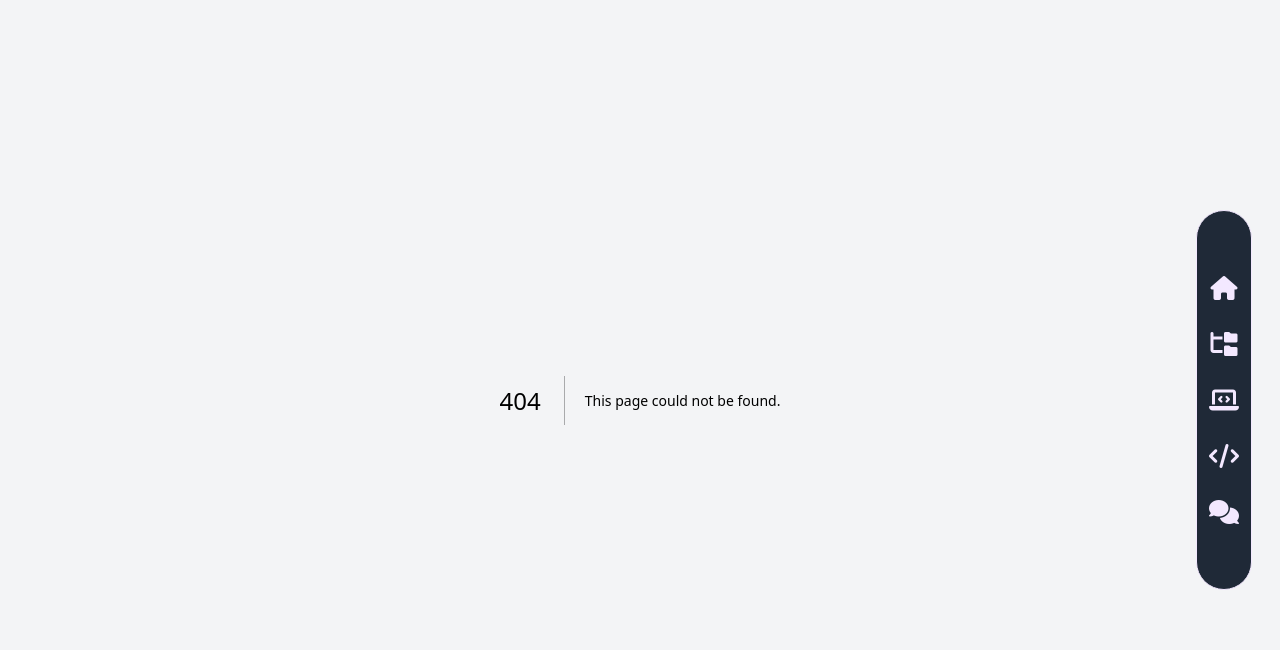
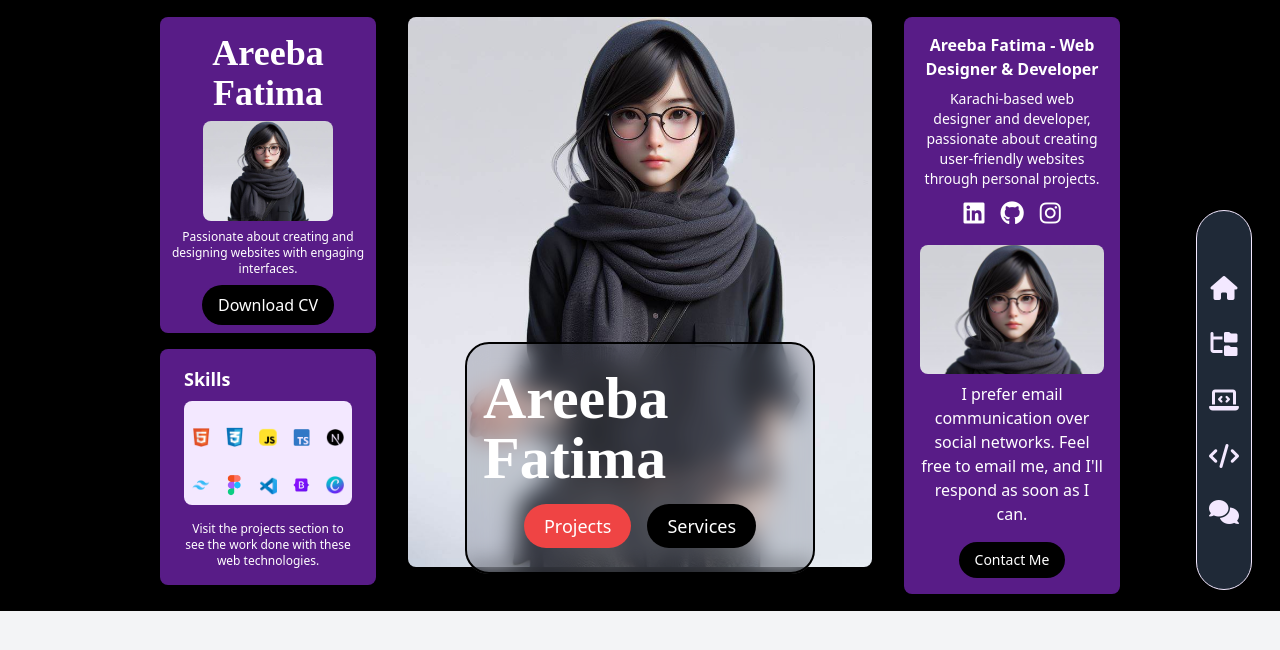
Before and after one commit to AREEBA-FATIMA/nextjs-portfolio, a Next.js app: page / in a window 1280 px wide. Before the commit this address had no page. Shown: the top 650 px of the page. Built offline with nearby package versions, Linux system fonts and the light colour scheme; a web font is replaced by a local one.

Commit message:
nextjs portfolio

```diff
--- /dev/null
+++ b/src/app/page.tsx
@@ -0,0 +1,166 @@
+
+import Image from "next/image";
+import Link from "next/link";
+
+function Profile() {
+  return (
+    <div className="bg-black text-white flex flex-col items-center justify-center py-[17px] px-5 lg:px-40 h-full lg:overflow-hidden">
+      <div className="grid grid-cols-1 lg:grid-cols-4 gap-8 w-full">
+        {/* Left Section */}
+        <div className="col-span-1 flex flex-col items-center max-w-full mx-auto w-full">
+          {/* Profile Summary Box */}
+          <div className="bg-purple-900 p-2 rounded-lg text-center w-full">
+            <div className="flex flex-col items-center">
+              <p className="text-6xl lg:text-4xl font-extrabold mt-2 mb-2" id="stylish">Areeba Fatima</p>
+              <Image
+                src="/images/me-2.png"
+                alt="Areeba Fatima"
+                width={130}
+                height={130}
+                className="rounded-lg w-[240px] h-[200px] lg:h-[100px] lg:w-[130px]"
+              />
+              <p className="mt-2 text-base lg:text-xs">
+                Passionate about creating and designing websites with engaging interfaces.
+              </p>
+              <button className="bg-black text-white hover:bg-white hover:text-black rounded-full px-4 py-2 mt-2 text-xs lg:text-base">
+                Download CV
+              </button>
+            </div>
+          </div>
+
+          {/* Skills Section */}
+          <Link href="/skills">
+            <div className="bg-purple-900 py-4 px-6 rounded-lg text-center w-full mt-4">
+              <p className="text-lg font-bold text-left mb-2">Skills</p>
+              <div className="bg-purple-100 rounded-lg pr-4 py-[0.2px]">
+                <div className="flex flex-col items-center mt-4 space-y-2">
+                  {/* Upper Line for Skill Icons */}
+                  <div className="flex justify-center space-x-2 lg:space-x-4">
+                    {[
+                      { src: "/images/s-1.png", alt: "HTML5" },
+                      { src: "/images/s-2.png", alt: "CSS3" },
+                      { src: "/images/s-3.png", alt: "JavaScript" },
+                      { src: "/images/s-4.png", alt: "TypeScript" },
+                      { src: "/images/s-5.png", alt: "Next.js" }
+                    ].map((skill, index) => (
+                      <div key={index} className="relative group">
+                        <Image
+                          src={skill.src}
+                          alt={skill.alt}
+                          width={20}
+                          height={20}
+                          className="mx-1 lg:mx-2"
+                          id="skills"
+                        />
+                        <span className="absolute bottom-6 left-1/2 transform -translate-x-1/2 opacity-0 group-hover:opacity-100 bg-gray-700 text-white text-xs rounded-md px-2 py-1 transition-opacity duration-300">
+                          {skill.alt}
+                        </span>
+                      </div>
+                    ))}
+                  </div>
+
+                  {/* Lower Line for Skill Icons */}
+                  <div className="flex justify-center space-x-2 lg:space-x-4">
+                    {[
+                      { src: "/images/s-6.png", alt: "Tailwind CSS" },
+                      { src: "/images/s-7.png", alt: "Figma" },
+                      { src: "/images/s-8.png", alt: "VS Code" },
+                      { src: "/images/s-9.png", alt: "Bootstrap" },
+                      { src: "/images/s-10.png", alt: "Canva" }
+                    ].map((skill, index) => (
+                      <div key={index + 5} className="relative group">
+                        <Image
+                          src={skill.src}
+                          alt={skill.alt}
+                          width={20}
+                          height={20}
+                          className="mx-1 lg:mx-2"
+                          id="skills"
+                        />
+                        <span className="absolute bottom-6 left-1/2 transform -translate-x-1/2 opacity-0 group-hover:opacity-100 bg-gray-700 text-white text-xs rounded-md px-2 py-1 transition-opacity duration-300">
+                          {skill.alt}
+                        </span>
+                      </div>
+                    ))}
+                  </div>
+                </div>
+              </div>
+              <p className="mt-4 text-base lg:text-xs">
+                Visit the projects section to see the work done with these web technologies.
+              </p>
+            </div>
+          </Link>
+        </div>
+
+        {/* Center Section */}
+        <div className="col-span-1 lg:col-span-2 flex flex-col items-center justify-center h-full w-full">
+          <div className="relative h-full">
+            {/* Main Profile Image */}
+            <Image
+              src="/images/me-1.jpg"
+              alt="Areeba Fatima"
+              width={550}
+              height={550}
+              className="rounded-lg object-cover h-[550px]"
+            />
+            <div className="absolute lg:w-[350px] w-[250px] bottom-5 left-1/2 transform -translate-x-1/2 bg-gray-500 bg-opacity-30 backdrop-blur-md rounded-3xl px-4 py-6 border-2 border-black">
+              <p className="text-5xl lg:text-6xl font-extrabold" id="stylish">Areeba Fatima</p>
+              <div className="flex justify-center space-x-4 mt-4">
+                <Link href="/projects">
+                  <button className="bg-red-500 hover:bg-purple-800 text-white rounded-full px-5 py-2 text-xs lg:text-lg">
+                    Projects
+                  </button>
+                </Link>
+                <Link href="/services">
+                  <button className="bg-black hover:bg-gray-700 text-white rounded-full px-5 py-2 text-xs lg:text-lg">
+                    Services
+                  </button>
+                </Link>
+              </div>
+            </div>
+          </div>
+        </div>
+
+        {/* Right Section (Merged Boxes) */}
+        <div className="col-span-1 flex flex-col space-y-8 w-full items-center">
+          <div className="bg-purple-900 p-4 rounded-lg text-center w-full">
+            <p className="text-base lg:text-base font-semibold">
+              Areeba Fatima - Web Designer &amp; Developer
+            </p>
+            <p className="mt-2 text-sm">
+              Karachi-based web designer and developer, passionate about creating user-friendly websites through personal projects.
+            </p>
+            <div className="flex justify-center space-x-4 mt-2">
+              <a href="https://linkedin.com" className="text-white text-lg lg:text-2xl">
+                <i className="fab fa-linkedin"></i>
+              </a>
+              <a href="https://github.com" className="text-white text-lg lg:text-2xl">
+                <i className="fab fa-github"></i>
+              </a>
+              <a href="https://behance.net" className="text-white text-lg lg:text-2xl">
+                <i className="fab fa-instagram"></i>
+              </a>
+            </div>
+            <Image
+              src="/images/me-3.png"
+              alt="Areeba Fatima"
+              width={200}
+              height={150}
+              className="rounded-lg mt-4 w-full"
+            />
+            <p className="mt-2 text-sm lg:text-base">
+              I prefer email communication over social networks. Feel free to email me, and I'll respond as soon as I can.
+            </p>
+            <Link href="/contact">
+              <button className="bg-black hover:bg-white hover:text-black text-white rounded-full px-4 py-2 mt-4 text-sm lg:mb-0">
+                Contact Me
+              </button>
+            </Link>
+          </div>
+        </div>
+      </div>
+    </div>
+  );
+}
+
+export default Profile
```
